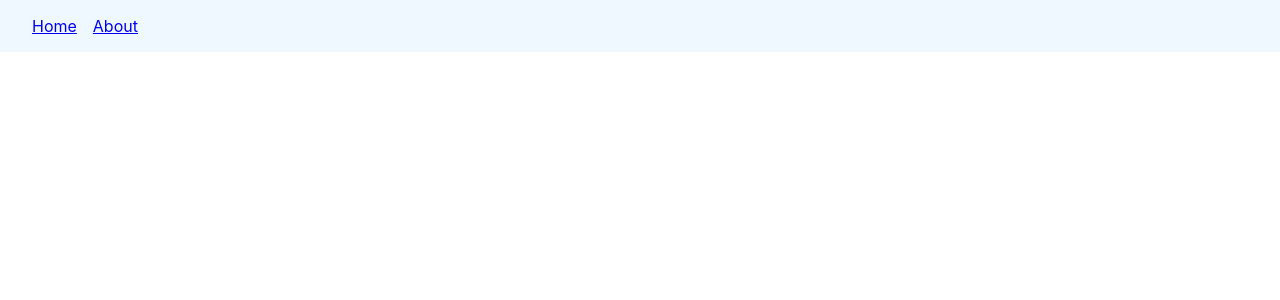
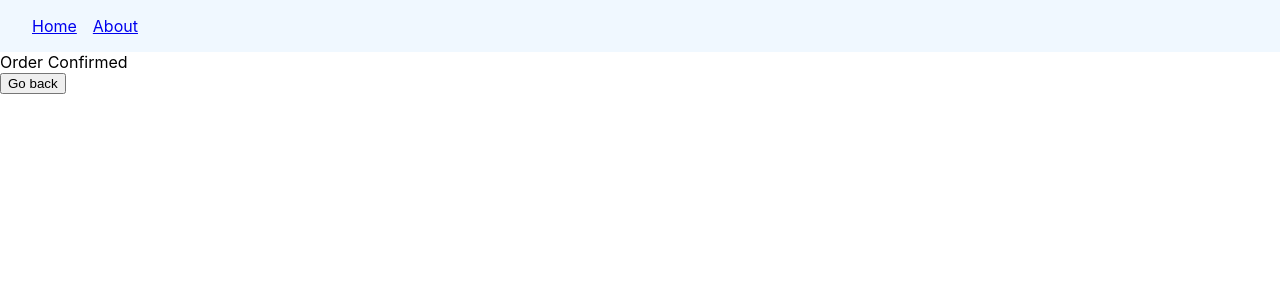
Before and after one commit to NeatCode101/React-Router, a React (Create React App) app: page /order-summary in a window 1280 px wide. Before the commit this address had no page. Shown: the top 300 px of the page. Built offline with nearby package versions, Linux system fonts and the light colour scheme.

Commit message:
Navigating Programmatically

```diff
--- a/src/App.js
+++ b/src/App.js
@@ -2,6 +2,7 @@
 import Home from './components/Home';
 import About from './components/About';
 import Navbar from './components/Navbar';
+import OrderSummary from './components/OrderSummary';
 
 import './App.css';
 
@@ -12,6 +13,7 @@
       <Routes>
         <Route path="/" element={<Home />}></Route>
         <Route path="about" element={<About />}></Route>
+        <Route path="order-summary" element={<OrderSummary />}></Route>
       </Routes>
     </>
   );
--- a/src/components/Home.jsx
+++ b/src/components/Home.jsx
@@ -1,7 +1,14 @@
 import React from 'react';
+import { useNavigate } from 'react-router-dom';
 
 const Home = () => {
-  return <div>Home Page</div>;
+  const navigate = useNavigate();
+  return (
+    <>
+      <div>Home Page</div>
+      <button onClick={() => navigate('order-summary', { replace: true })}>Place order</button>
+    </>
+  );
 };
 
 export default Home;
--- /dev/null
+++ b/src/components/OrderSummary.jsx
@@ -0,0 +1,14 @@
+import React from 'react';
+import { useNavigate } from 'react-router-dom';
+
+const OrderSummary = () => {
+  const navigate = useNavigate();
+  return (
+    <>
+      <div>Order Confirmed</div>
+      <button onClick={() => navigate(-1)}>Go back</button>
+    </>
+  );
+};
+
+export default OrderSummary;
```
Also changed, not shown: 1 other file (tests, documents, lock files or other folders).
